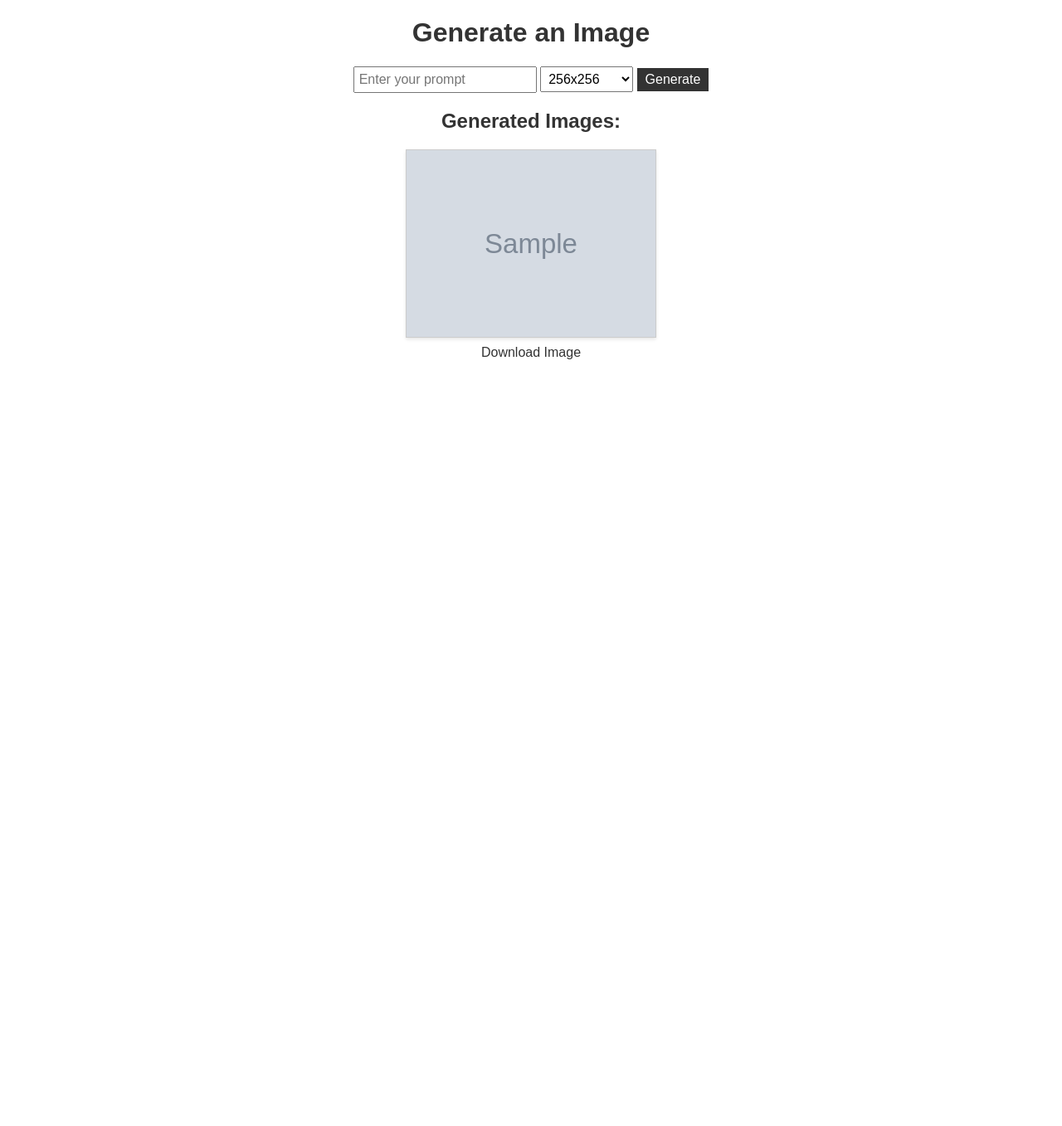
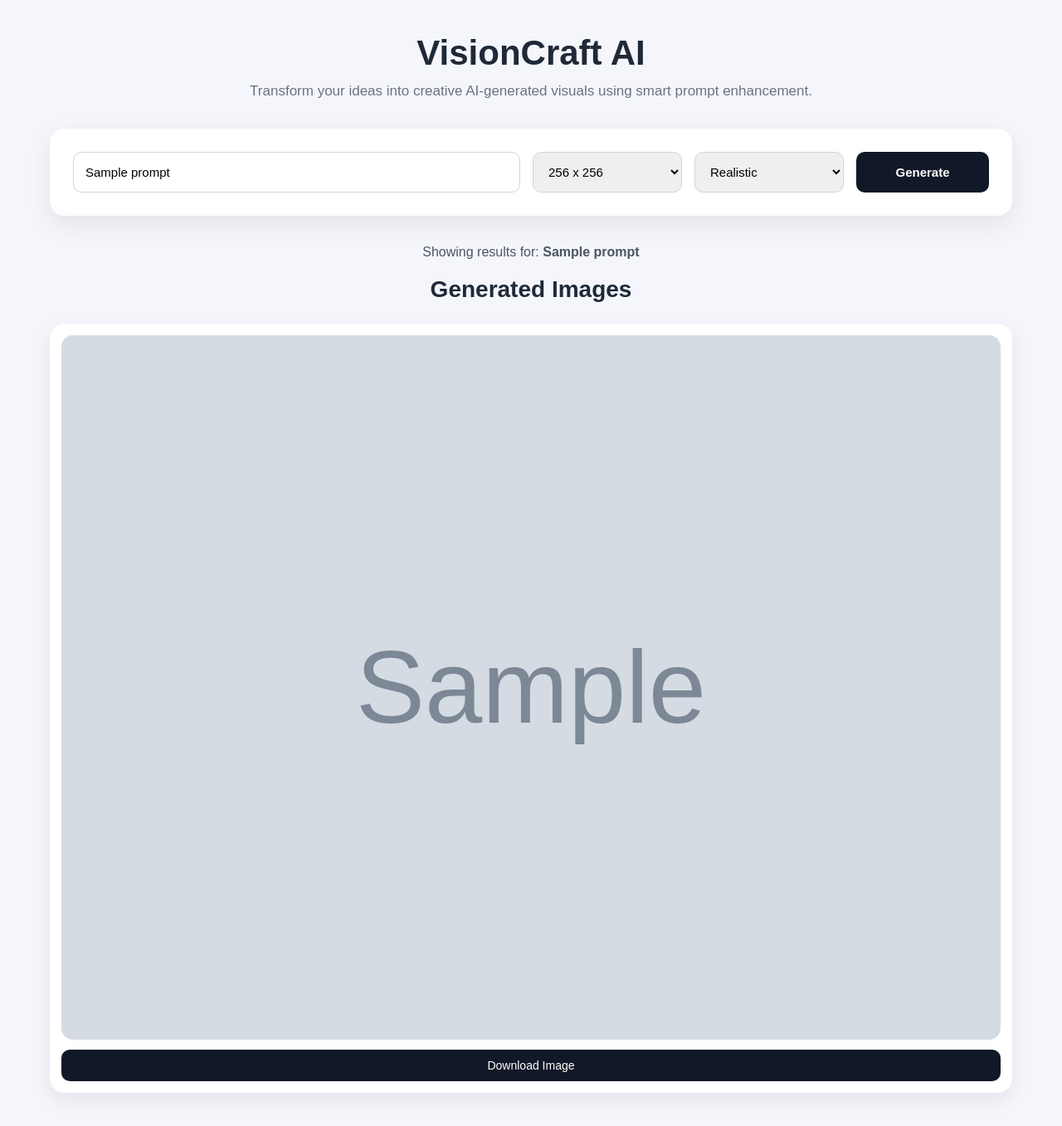
Before and after one commit to Shatakshi91/Ai-Image-generator, a Django app: template dalle_generator/templates/dalle_generator/generate_image.html in a window 1280 px wide. Shown: the whole page at 83% size. Before the commit the page ends 433 px from the top, so only its background shows below. Run offline with Django 4.2, Linux system fonts and the light colour scheme; the template is opened without the code that fills it: most values are stand-ins (such as "Sample title", 1, 10 or a date in 2020); grey boxes marked "Sample" are stand-in pictures.

Commit message:
Revamped frontend UI for AI image generation

```diff
--- a/dalle_generator/templates/dalle_generator/generate_image.html
+++ b/dalle_generator/templates/dalle_generator/generate_image.html
@@ -1,139 +1,231 @@
 <!DOCTYPE html>
-<html>
+<html lang="en">
 <head>
-    <title>DALL-E Image Generator</title>
+    <meta charset="UTF-8">
+    <meta name="viewport" content="width=device-width, initial-scale=1.0">
+    <title>VisionCraft AI | Image Generator</title>
+
     <style>
+        * {
+            box-sizing: border-box;
+            margin: 0;
+            padding: 0;
+        }
+
         body {
             font-family: Arial, sans-serif;
-            margin: 20px;
+            background: #f4f6fb;
+            color: #1f2937;
+            min-height: 100vh;
         }
 
-        h1 {
-            color: #333;
-            text-align: center;
+        .page-wrapper {
+            max-width: 1200px;
+            margin: auto;
+            padding: 40px 20px;
         }
 
-        form {
+        .hero {
+            text-align: center;
+            margin-bottom: 35px;
+        }
+
+        .hero h1 {
+            font-size: 42px;
+            margin-bottom: 12px;
+        }
+
+        .hero p {
+            color: #6b7280;
+            font-size: 17px;
+        }
+
+        .generator-card {
+            background: #ffffff;
+            padding: 28px;
+            border-radius: 18px;
+            box-shadow: 0 10px 30px rgba(0,0,0,0.08);
+            margin-bottom: 35px;
+        }
+
+        .form-grid {
+            display: grid;
+            grid-template-columns: 1fr 180px 180px 160px;
+            gap: 15px;
+        }
+
+        input,
+        select,
+        button {
+            padding: 14px;
+            font-size: 15px;
+            border-radius: 10px;
+            border: 1px solid #d1d5db;
+        }
+
+        input:focus,
+        select:focus {
+            outline: none;
+            border-color: #111827;
+        }
+
+        button {
+            background: #111827;
+            color: white;
+            cursor: pointer;
+            border: none;
+            font-weight: bold;
+        }
+
+        button:hover {
+            background: #374151;
+        }
+
+        .error-box {
+            background: #fee2e2;
+            color: #991b1b;
+            padding: 14px;
+            border-radius: 10px;
             margin-bottom: 20px;
             text-align: center;
         }
 
-        input[type="text"],
-        select {
-            padding: 5px;
-            font-size: 16px;
+        .section-title {
+            text-align: center;
+            margin-bottom: 25px;
+            font-size: 28px;
         }
 
-        button {
-            padding: 5px 10px;
-            font-size: 16px;
-            background-color: #333;
-            color: #fff;
-            border: none;
-            cursor: pointer;
-            transition: all 0.3s ease;
+        .image-grid {
+            display: grid;
+            grid-template-columns: repeat(auto-fit, minmax(260px, 1fr));
+            gap: 24px;
         }
 
-        button:hover {
-            background-color: #555;
+        .image-card {
+            background: white;
+            padding: 14px;
+            border-radius: 18px;
+            box-shadow: 0 8px 25px rgba(0,0,0,0.08);
+            transition: 0.3s ease;
         }
 
-        h2 {
-            color: #333;
-            margin-bottom: 10px;
-            text-align: center;
+        .image-card:hover {
+            transform: translateY(-6px);
         }
 
-        .image-container {
-            display: flex;
-            flex-wrap: wrap;
-            justify-content: center;
-            margin-bottom: 20px;
+        .image-card img {
+            width: 100%;
+            border-radius: 14px;
+            display: block;
         }
 
-        .image-container div {
-            margin: 10px;
+        .download-btn {
+            display: block;
+            margin-top: 12px;
             text-align: center;
-            transition: all 0.3s ease;
+            background: #111827;
+            color: white;
+            padding: 11px;
+            border-radius: 10px;
+            text-decoration: none;
+            font-size: 14px;
         }
 
-        .image-container div:hover {
-            transform: scale(1.05);
+        .empty-state {
+            text-align: center;
+            background: white;
+            padding: 40px;
+            border-radius: 18px;
+            color: #6b7280;
+            box-shadow: 0 8px 25px rgba(0,0,0,0.06);
         }
 
-        .image-container img {
-            width: 300px;
-            border: 1px solid #ccc;
-            box-shadow: 0 2px 4px rgba(0, 0, 0, 0.1);
-            transition: all 0.3s ease;
+        .prompt-preview {
+            text-align: center;
+            margin-bottom: 20px;
+            color: #4b5563;
         }
 
-        .image-container a {
-            display: block;
-            margin-top: 5px;
-            color: #333;
-            text-decoration: none;
-            transition: all 0.3s ease;
+        @media (max-width: 900px) {
+            .form-grid {
+                grid-template-columns: 1fr;
             }
 
-        .image-container a:hover {
-            color: #666;
+            .hero h1 {
+                font-size: 32px;
             }
-
-        ul {
-            list-style-type: none;
-            margin: 0;
-            padding: 0;
-        }
-
-        li {
-            margin-bottom: 5px;
         }
     </style>
-    <script>
-        // Add animation to the generated images
-        window.addEventListener('DOMContentLoaded', () => {
-            const images = document.querySelectorAll('.image-container img');
-            images.forEach((image) => {
-                image.addEventListener('mouseover', () => {
-                    image.style.transform = 'scale(1.05)';
-                    image.style.boxShadow = '0 4px 8px rgba(0, 0, 0, 0.2)';
-                });
+</head>
 
-                image.addEventListener('mouseout', () => {
-                    image.style.transform = 'scale(1)';
-                    image.style.boxShadow = '0 2px 4px rgba(0, 0, 0, 0.1)';
-                });
-            });
-        });
-    </script>
-</head>
 <body>
-    <h1>Generate an Image</h1>
+    <div class="page-wrapper">
+
+        <section class="hero">
+            <h1>VisionCraft AI</h1>
+            <p>Transform your ideas into creative AI-generated visuals using smart prompt enhancement.</p>
+        </section>
+
+        <section class="generator-card">
             <form action="{% url 'generate_image' %}" method="GET">
-        <input type="text" name="prompt" placeholder="Enter your prompt">
+                <div class="form-grid">
+                    <input
+                        type="text"
+                        name="prompt"
+                        placeholder="Describe your image idea..."
+                        value="{{ prompt|default:'' }}"
+                    >
+
                     <select name="size">
-            <option value="256x256">256x256</option>
-            <option value="512x512">512x512</option>
-            <option value="1024x1024">1024x1024</option>
+                        <option value="256x256" {% if size == "256x256" %}selected{% endif %}>256 x 256</option>
+                        <option value="512x512" {% if size == "512x512" %}selected{% endif %}>512 x 512</option>
+                        <option value="1024x1024" {% if size == "1024x1024" %}selected{% endif %}>1024 x 1024</option>
                     </select>
+
+                    <select name="style">
+                        <option value="realistic" {% if style == "realistic" %}selected{% endif %}>Realistic</option>
+                        <option value="cinematic" {% if style == "cinematic" %}selected{% endif %}>Cinematic</option>
+                        <option value="anime" {% if style == "anime" %}selected{% endif %}>Anime</option>
+                        <option value="cyberpunk" {% if style == "cyberpunk" %}selected{% endif %}>Cyberpunk</option>
+                        <option value="painting" {% if style == "painting" %}selected{% endif %}>Painting</option>
+                    </select>
+
                     <button type="submit">Generate</button>
+                </div>
             </form>
+        </section>
 
-    <h2>Generated Images:</h2>
-    <div class="image-container">
         {% if error_message %}
-            <p>{{ error_message }}</p>
-        {% else %}
+            <div class="error-box">
+                {{ error_message }}
+            </div>
+        {% endif %}
+
+        {% if prompt %}
+            <p class="prompt-preview">
+                Showing results for: <strong>{{ prompt }}</strong>
+            </p>
+        {% endif %}
+
+        <h2 class="section-title">Generated Images</h2>
+
+        {% if images %}
+            <div class="image-grid">
                 {% for image_url in images %}
-                <div>
-                    <img src="{{ image_url }}" alt="Generated Image">
-                    <br>
-                    <a href="{{ image_url }}" download>Download Image</a>
+                    <div class="image-card">
+                        <img src="{{ image_url }}" alt="AI generated image">
+                        <a href="{{ image_url }}" class="download-btn" download>
+                            Download Image
+                        </a>
                     </div>
                 {% endfor %}
+            </div>
+        {% else %}
+            <div class="empty-state">
+                <h3>No images generated yet</h3>
+                <p>Enter a creative prompt above and choose your preferred style.</p>
+            </div>
         {% endif %}
     </div>
-
 </body>
-</html>
```
Lines whose indentation alone changed are shown as unchanged.
